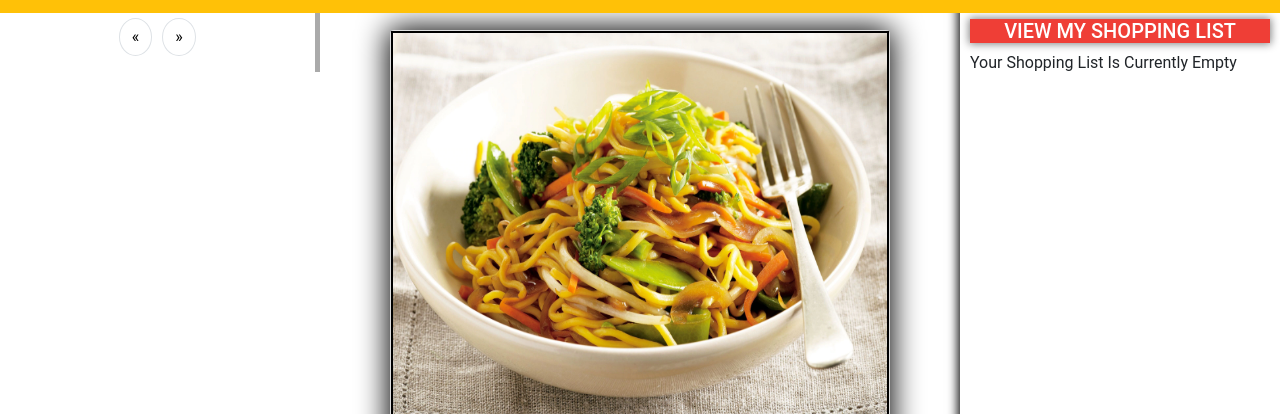
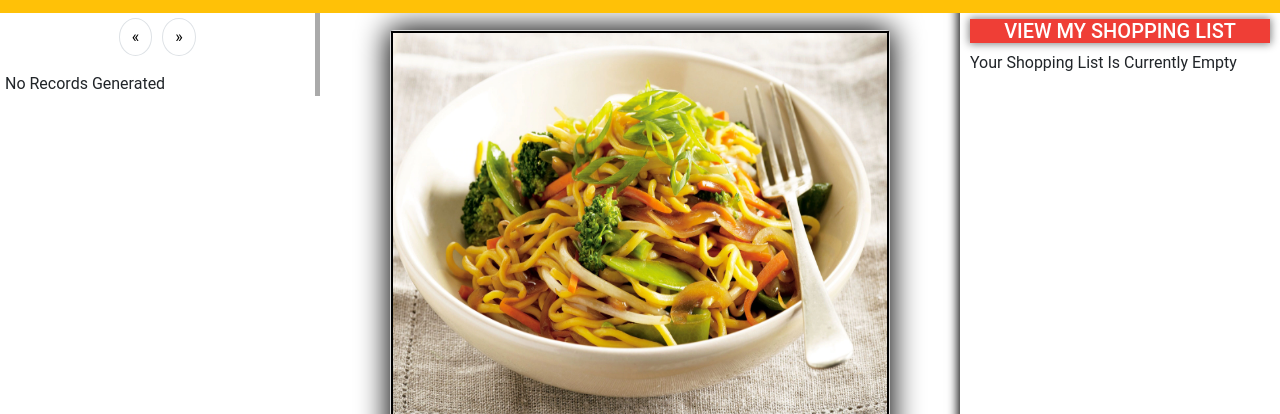
Before and after one commit to maoozbinzahid/SCProject, a website: page Layout/index.html in a window 1280 px wide. Shown: the part 80-494 px from the top of the page. Drawn offline with nearby package versions, Linux system fonts and the light colour scheme.

Commit message:
Update index.html

```diff
--- a/Layout/index.html
+++ b/Layout/index.html
@@ -98,7 +98,7 @@
 
           <!-- Div to hold the searched records from the JSON response-->
           <div class="row" id="1st_column" style="height: 100%;">
-
+            No Records Generated
 
           </div>
 
```
